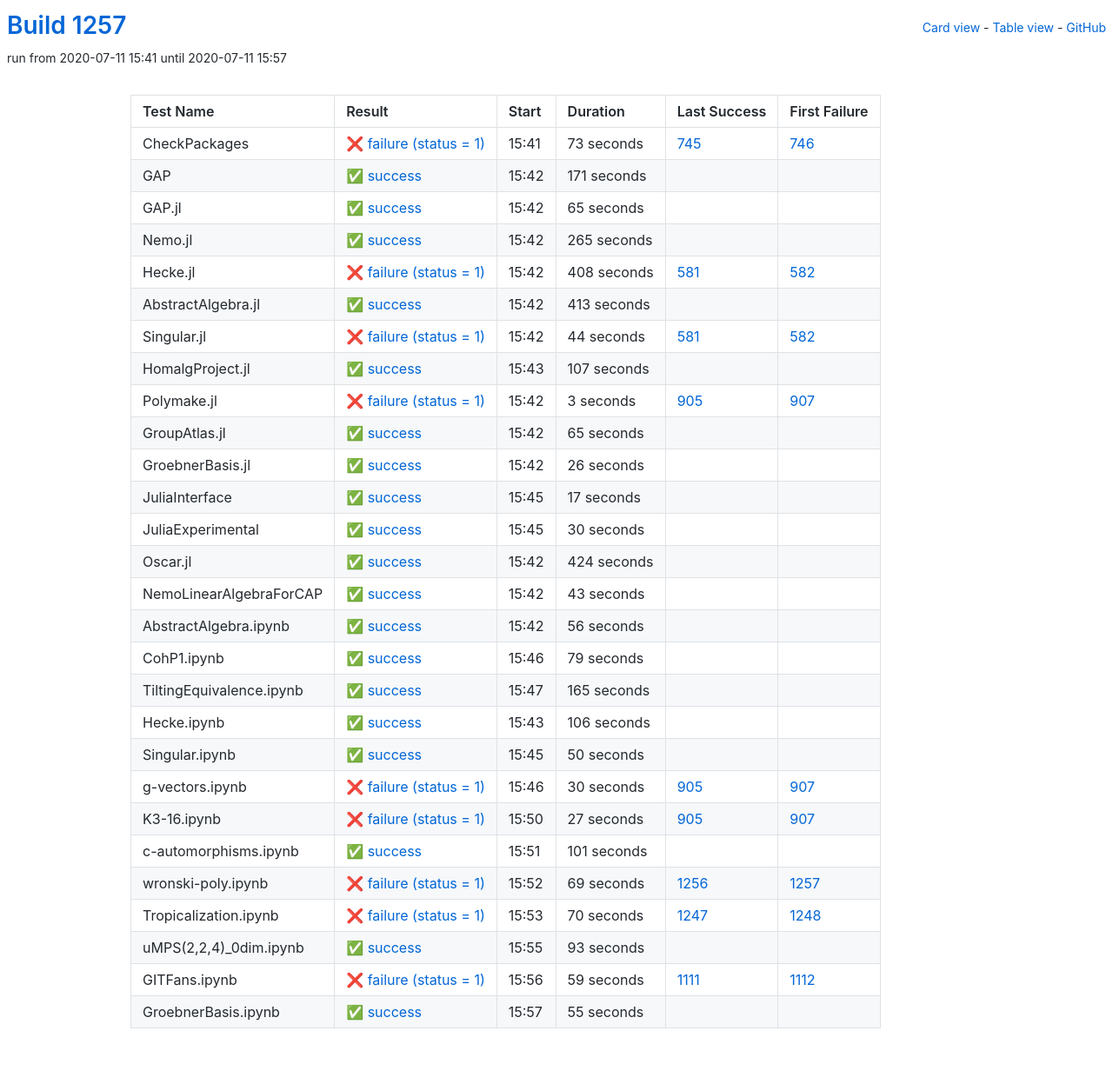
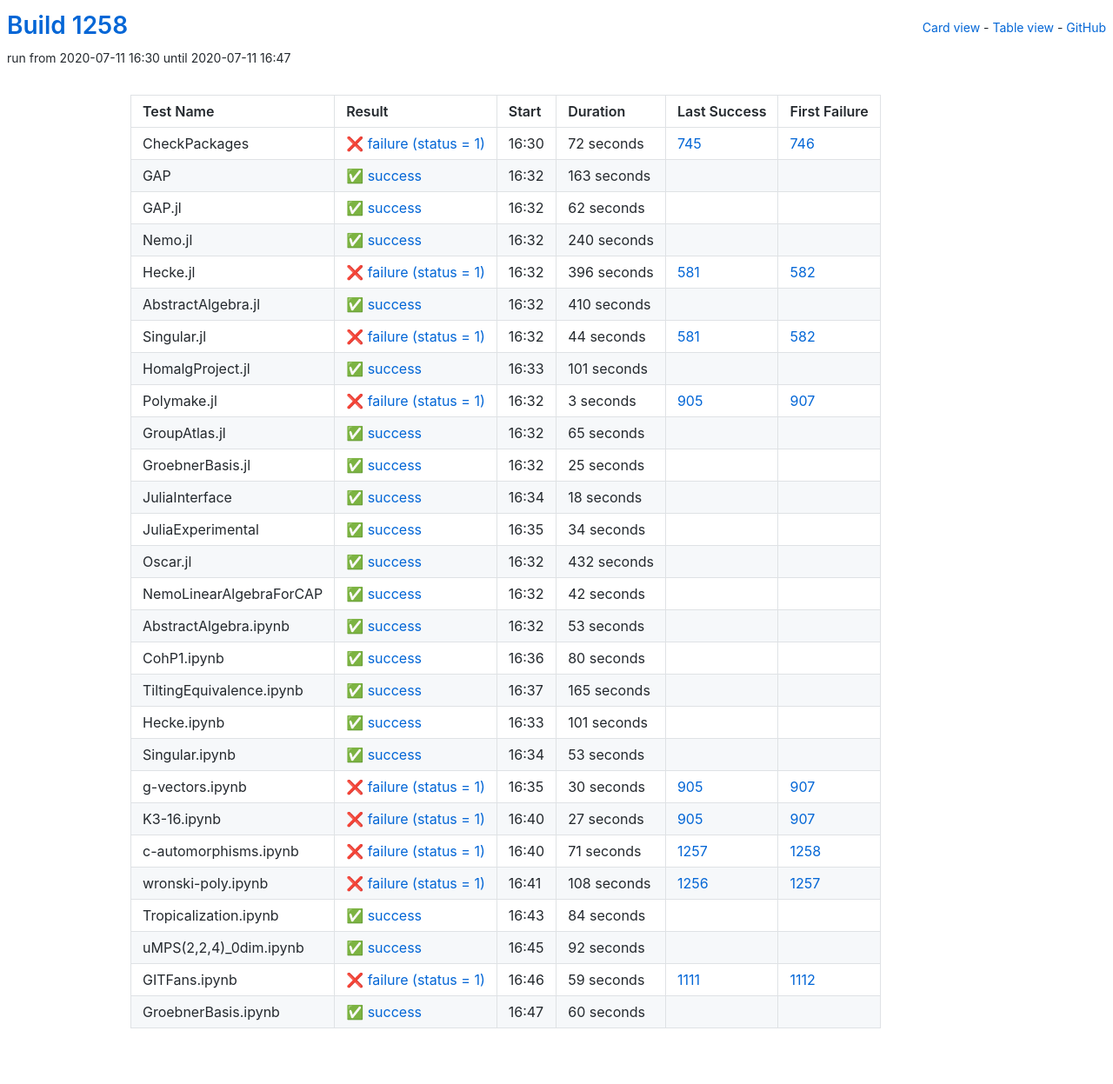
Before and after one commit to oscar-system/oscar-ci-status-1.4, a Jekyll site: the page built from table.html, in a window 1280 px wide. Shown: the whole page at 87% size. Built offline with Jekyll 4.4.1, drawn with Linux system fonts in a browser that asks for light colours.

Commit message:
Build #1258

```diff
--- a/_data/ci.yml
+++ b/_data/ci.yml
@@ -1,6 +1,6 @@
 ---
-build: 1257
-build_url: https://oscarci.mathematik.uni-kl.de/job/oscar-julia-1.4/1257/
+build: 1258
+build_url: https://oscarci.mathematik.uni-kl.de/job/oscar-julia-1.4/1258/
 job: oscar-julia-1.4
 organization: oscar-system
 repo: oscar-ci-status-1.4
@@ -8,80 +8,80 @@ repourl: https://github.com/oscar-system/oscar-ci-status-1.4
 tests:
 - name: CheckPackages
   id: checkpackages
-  log: https://oscarci.mathematik.uni-kl.de/job/oscar-julia-1.4/1257/artifact/logs/build-1257/CheckPackages.log
-  start: 2020-07-11 15:41
+  log: https://oscarci.mathematik.uni-kl.de/job/oscar-julia-1.4/1258/artifact/logs/build-1258/CheckPackages.log
+  start: 2020-07-11 16:30
   success: false
   exitcode: 1
   status: failure
-  duration: 73
+  duration: 72
   last_success: 745
   last_success_url: https://oscarci.mathematik.uni-kl.de/job/oscar-julia-1.4/745/
   first_failure: 746
   first_failure_url: https://oscarci.mathematik.uni-kl.de/job/oscar-julia-1.4/746/
 - name: GAP
   id: gap
-  log: https://oscarci.mathematik.uni-kl.de/job/oscar-julia-1.4/1257/artifact/logs/build-1257/GAP.log
-  start: 2020-07-11 15:42
+  log: https://oscarci.mathematik.uni-kl.de/job/oscar-julia-1.4/1258/artifact/logs/build-1258/GAP.log
+  start: 2020-07-11 16:32
   success: true
   exitcode: 0
   status: success
-  duration: 171
+  duration: 163
   last_success: false
   last_success_url:
   first_failure: false
   first_failure_url:
 - name: GAP.jl
   id: gap-jl
-  log: https://oscarci.mathematik.uni-kl.de/job/oscar-julia-1.4/1257/artifact/logs/build-1257/GAP.jl.log
-  start: 2020-07-11 15:42
+  log: https://oscarci.mathematik.uni-kl.de/job/oscar-julia-1.4/1258/artifact/logs/build-1258/GAP.jl.log
+  start: 2020-07-11 16:32
   success: true
   exitcode: 0
   status: success
-  duration: 65
+  duration: 62
   last_success: false
   last_success_url:
   first_failure: false
   first_failure_url:
 - name: Nemo.jl
   id: nemo-jl
-  log: https://oscarci.mathematik.uni-kl.de/job/oscar-julia-1.4/1257/artifact/logs/build-1257/Nemo.jl.log
-  start: 2020-07-11 15:42
+  log: https://oscarci.mathematik.uni-kl.de/job/oscar-julia-1.4/1258/artifact/logs/build-1258/Nemo.jl.log
+  start: 2020-07-11 16:32
   success: true
   exitcode: 0
   status: success
-  duration: 265
+  duration: 240
   last_success: false
   last_success_url:
   first_failure: false
   first_failure_url:
 - name: Hecke.jl
   id: hecke-jl
-  log: https://oscarci.mathematik.uni-kl.de/job/oscar-julia-1.4/1257/artifact/logs/build-1257/Hecke.jl.log
-  start: 2020-07-11 15:42
+  log: https://oscarci.mathematik.uni-kl.de/job/oscar-julia-1.4/1258/artifact/logs/build-1258/Hecke.jl.log
+  start: 2020-07-11 16:32
   success: false
   exitcode: 1
   status: failure
-  duration: 408
+  duration: 396
   last_success: 581
   last_success_url: https://oscarci.mathematik.uni-kl.de/job/oscar-julia-1.4/581/
   first_failure: 582
   first_failure_url: https://oscarci.mathematik.uni-kl.de/job/oscar-julia-1.4/582/
 - name: AbstractAlgebra.jl
   id: abstractalgebra-jl
-  log: https://oscarci.mathematik.uni-kl.de/job/oscar-julia-1.4/1257/artifact/logs/build-1257/AbstractAlgebra.jl.log
-  start: 2020-07-11 15:42
+  log: https://oscarci.mathematik.uni-kl.de/job/oscar-julia-1.4/1258/artifact/logs/build-1258/AbstractAlgebra.jl.log
+  start: 2020-07-11 16:32
   success: true
   exitcode: 0
   status: success
-  duration: 413
+  duration: 410
   last_success: false
   last_success_url:
   first_failure: false
   first_failure_url:
 - name: Singular.jl
   id: singular-jl
-  log: https://oscarci.mathematik.uni-kl.de/job/oscar-julia-1.4/1257/artifact/logs/build-1257/Singular.jl.log
-  start: 2020-07-11 15:42
+  log: https://oscarci.mathematik.uni-kl.de/job/oscar-julia-1.4/1258/artifact/logs/build-1258/Singular.jl.log
+  start: 2020-07-11 16:32
   success: false
   exitcode: 1
   status: failure
@@ -92,20 +92,20 @@ tests:
   first_failure_url: https://oscarci.mathematik.uni-kl.de/job/oscar-julia-1.4/582/
 - name: HomalgProject.jl
   id: homalgproject-jl
-  log: https://oscarci.mathematik.uni-kl.de/job/oscar-julia-1.4/1257/artifact/logs/build-1257/HomalgProject.jl.log
-  start: 2020-07-11 15:43
+  log: https://oscarci.mathematik.uni-kl.de/job/oscar-julia-1.4/1258/artifact/logs/build-1258/HomalgProject.jl.log
+  start: 2020-07-11 16:33
   success: true
   exitcode: 0
   status: success
-  duration: 107
+  duration: 101
   last_success: false
   last_success_url:
   first_failure: false
   first_failure_url:
 - name: Polymake.jl
   id: polymake-jl
-  log: https://oscarci.mathematik.uni-kl.de/job/oscar-julia-1.4/1257/artifact/logs/build-1257/Polymake.jl.log
-  start: 2020-07-11 15:42
+  log: https://oscarci.mathematik.uni-kl.de/job/oscar-julia-1.4/1258/artifact/logs/build-1258/Polymake.jl.log
+  start: 2020-07-11 16:32
   success: false
   exitcode: 1
   status: failure
@@ -116,8 +116,8 @@ tests:
   first_failure_url: https://oscarci.mathematik.uni-kl.de/job/oscar-julia-1.4/907/
 - name: GroupAtlas.jl
   id: groupatlas-jl
-  log: https://oscarci.mathematik.uni-kl.de/job/oscar-julia-1.4/1257/artifact/logs/build-1257/GroupAtlas.jl.log
-  start: 2020-07-11 15:42
+  log: https://oscarci.mathematik.uni-kl.de/job/oscar-julia-1.4/1258/artifact/logs/build-1258/GroupAtlas.jl.log
+  start: 2020-07-11 16:32
   success: true
   exitcode: 0
   status: success
@@ -128,92 +128,92 @@ tests:
   first_failure_url:
 - name: GroebnerBasis.jl
   id: groebnerbasis-jl
-  log: https://oscarci.mathematik.uni-kl.de/job/oscar-julia-1.4/1257/artifact/logs/build-1257/GroebnerBasis.jl.log
-  start: 2020-07-11 15:42
+  log: https://oscarci.mathematik.uni-kl.de/job/oscar-julia-1.4/1258/artifact/logs/build-1258/GroebnerBasis.jl.log
+  start: 2020-07-11 16:32
   success: true
   exitcode: 0
   status: success
-  duration: 26
+  duration: 25
   last_success: false
   last_success_url:
   first_failure: false
   first_failure_url:
 - name: JuliaInterface
   id: juliainterface
-  log: https://oscarci.mathematik.uni-kl.de/job/oscar-julia-1.4/1257/artifact/logs/build-1257/JuliaInterface.log
-  start: 2020-07-11 15:45
+  log: https://oscarci.mathematik.uni-kl.de/job/oscar-julia-1.4/1258/artifact/logs/build-1258/JuliaInterface.log
+  start: 2020-07-11 16:34
   success: true
   exitcode: 0
   status: success
-  duration: 17
+  duration: 18
   last_success: false
   last_success_url:
   first_failure: false
   first_failure_url:
 - name: JuliaExperimental
   id: juliaexperimental
-  log: https://oscarci.mathematik.uni-kl.de/job/oscar-julia-1.4/1257/artifact/logs/build-1257/JuliaExperimental.log
-  start: 2020-07-11 15:45
+  log: https://oscarci.mathematik.uni-kl.de/job/oscar-julia-1.4/1258/artifact/logs/build-1258/JuliaExperimental.log
+  start: 2020-07-11 16:35
   success: true
   exitcode: 0
   status: success
-  duration: 30
+  duration: 34
   last_success: false
   last_success_url:
   first_failure: false
   first_failure_url:
 - name: Oscar.jl
   id: oscar-jl
-  log: https://oscarci.mathematik.uni-kl.de/job/oscar-julia-1.4/1257/artifact/logs/build-1257/Oscar.jl.log
-  start: 2020-07-11 15:42
+  log: https://oscarci.mathematik.uni-kl.de/job/oscar-julia-1.4/1258/artifact/logs/build-1258/Oscar.jl.log
+  start: 2020-07-11 16:32
   success: true
   exitcode: 0
   status: success
-  duration: 424
+  duration: 432
   last_success: false
   last_success_url:
   first_failure: false
   first_failure_url:
 - name: NemoLinearAlgebraForCAP
   id: nemolinearalgebraforcap
-  log: https://oscarci.mathematik.uni-kl.de/job/oscar-julia-1.4/1257/artifact/logs/build-1257/NemoLinearAlgebraForCAP.log
-  start: 2020-07-11 15:42
+  log: https://oscarci.mathematik.uni-kl.de/job/oscar-julia-1.4/1258/artifact/logs/build-1258/NemoLinearAlgebraForCAP.log
+  start: 2020-07-11 16:32
   success: true
   exitcode: 0
   status: success
-  duration: 43
+  duration: 42
   last_success: false
   last_success_url:
   first_failure: false
   first_failure_url:
 - name: AbstractAlgebra.ipynb
   id: abstractalgebra-ipynb
-  log: https://oscarci.mathematik.uni-kl.de/job/oscar-julia-1.4/1257/artifact/logs/build-1257/AbstractAlgebra.ipynb.log
-  start: 2020-07-11 15:42
+  log: https://oscarci.mathematik.uni-kl.de/job/oscar-julia-1.4/1258/artifact/logs/build-1258/AbstractAlgebra.ipynb.log
+  start: 2020-07-11 16:32
   success: true
   exitcode: 0
   status: success
-  duration: 56
+  duration: 53
   last_success: false
   last_success_url:
   first_failure: false
   first_failure_url:
 - name: CohP1.ipynb
   id: cohp1-ipynb
-  log: https://oscarci.mathematik.uni-kl.de/job/oscar-julia-1.4/1257/artifact/logs/build-1257/CohP1.ipynb.log
-  start: 2020-07-11 15:46
+  log: https://oscarci.mathematik.uni-kl.de/job/oscar-julia-1.4/1258/artifact/logs/build-1258/CohP1.ipynb.log
+  start: 2020-07-11 16:36
   success: true
   exitcode: 0
   status: success
-  duration: 79
+  duration: 80
   last_success: false
   last_success_url:
   first_failure: false
   first_failure_url:
 - name: TiltingEquivalence.ipynb
   id: tiltingequivalence-ipynb
-  log: https://oscarci.mathematik.uni-kl.de/job/oscar-julia-1.4/1257/artifact/logs/build-1257/TiltingEquivalence.ipynb.log
-  start: 2020-07-11 15:47
+  log: https://oscarci.mathematik.uni-kl.de/job/oscar-julia-1.4/1258/artifact/logs/build-1258/TiltingEquivalence.ipynb.log
+  start: 2020-07-11 16:37
   success: true
   exitcode: 0
   status: success
@@ -224,32 +224,32 @@ tests:
   first_failure_url:
 - name: Hecke.ipynb
   id: hecke-ipynb
-  log: https://oscarci.mathematik.uni-kl.de/job/oscar-julia-1.4/1257/artifact/logs/build-1257/Hecke.ipynb.log
-  start: 2020-07-11 15:43
+  log: https://oscarci.mathematik.uni-kl.de/job/oscar-julia-1.4/1258/artifact/logs/build-1258/Hecke.ipynb.log
+  start: 2020-07-11 16:33
   success: true
   exitcode: 0
   status: success
-  duration: 106
+  duration: 101
   last_success: false
   last_success_url:
   first_failure: false
   first_failure_url:
 - name: Singular.ipynb
   id: singular-ipynb
-  log: https://oscarci.mathematik.uni-kl.de/job/oscar-julia-1.4/1257/artifact/logs/build-1257/Singular.ipynb.log
-  start: 2020-07-11 15:45
+  log: https://oscarci.mathematik.uni-kl.de/job/oscar-julia-1.4/1258/artifact/logs/build-1258/Singular.ipynb.log
+  start: 2020-07-11 16:34
   success: true
   exitcode: 0
   status: success
-  duration: 50
+  duration: 53
   last_success: false
   last_success_url:
   first_failure: false
   first_failure_url:
 - name: g-vectors.ipynb
   id: g-vectors-ipynb
-  log: https://oscarci.mathematik.uni-kl.de/job/oscar-julia-1.4/1257/artifact/logs/build-1257/g-vectors.ipynb.log
-  start: 2020-07-11 15:46
+  log: https://oscarci.mathematik.uni-kl.de/job/oscar-julia-1.4/1258/artifact/logs/build-1258/g-vectors.ipynb.log
+  start: 2020-07-11 16:35
   success: false
   exitcode: 1
   status: failure
@@ -260,8 +260,8 @@ tests:
   first_failure_url: https://oscarci.mathematik.uni-kl.de/job/oscar-julia-1.4/907/
 - name: K3-16.ipynb
   id: k3-16-ipynb
-  log: https://oscarci.mathematik.uni-kl.de/job/oscar-julia-1.4/1257/artifact/logs/build-1257/K3-16.ipynb.log
-  start: 2020-07-11 15:50
+  log: https://oscarci.mathematik.uni-kl.de/job/oscar-julia-1.4/1258/artifact/logs/build-1258/K3-16.ipynb.log
+  start: 2020-07-11 16:40
   success: false
   exitcode: 1
   status: failure
@@ -272,56 +272,56 @@ tests:
   first_failure_url: https://oscarci.mathematik.uni-kl.de/job/oscar-julia-1.4/907/
 - name: c-automorphisms.ipynb
   id: c-automorphisms-ipynb
-  log: https://oscarci.mathematik.uni-kl.de/job/oscar-julia-1.4/1257/artifact/logs/build-1257/c-automorphisms.ipynb.log
-  start: 2020-07-11 15:51
-  success: true
-  exitcode: 0
-  status: success
-  duration: 101
-  last_success: false
-  last_success_url:
-  first_failure: false
-  first_failure_url:
-- name: wronski-poly.ipynb
-  id: wronski-poly-ipynb
-  log: https://oscarci.mathematik.uni-kl.de/job/oscar-julia-1.4/1257/artifact/logs/build-1257/wronski-poly.ipynb.log
-  start: 2020-07-11 15:52
+  log: https://oscarci.mathematik.uni-kl.de/job/oscar-julia-1.4/1258/artifact/logs/build-1258/c-automorphisms.ipynb.log
+  start: 2020-07-11 16:40
   success: false
   exitcode: 1
   status: failure
-  duration: 69
+  duration: 71
+  last_success: 1257
+  last_success_url: https://oscarci.mathematik.uni-kl.de/job/oscar-julia-1.4/1257/
+  first_failure: 1258
+  first_failure_url: https://oscarci.mathematik.uni-kl.de/job/oscar-julia-1.4/1258/
+- name: wronski-poly.ipynb
+  id: wronski-poly-ipynb
+  log: https://oscarci.mathematik.uni-kl.de/job/oscar-julia-1.4/1258/artifact/logs/build-1258/wronski-poly.ipynb.log
+  start: 2020-07-11 16:41
+  success: false
+  exitcode: 1
+  status: failure
+  duration: 108
   last_success: 1256
   last_success_url: https://oscarci.mathematik.uni-kl.de/job/oscar-julia-1.4/1256/
   first_failure: 1257
   first_failure_url: https://oscarci.mathematik.uni-kl.de/job/oscar-julia-1.4/1257/
 - name: Tropicalization.ipynb
   id: tropicalization-ipynb
-  log: https://oscarci.mathematik.uni-kl.de/job/oscar-julia-1.4/1257/artifact/logs/build-1257/Tropicalization.ipynb.log
-  start: 2020-07-11 15:53
-  success: false
-  exitcode: 1
-  status: failure
-  duration: 70
-  last_success: 1247
-  last_success_url: https://oscarci.mathematik.uni-kl.de/job/oscar-julia-1.4/1247/
-  first_failure: 1248
-  first_failure_url: https://oscarci.mathematik.uni-kl.de/job/oscar-julia-1.4/1248/
-- name: uMPS(2,2,4)_0dim.ipynb
-  id: umps-2-2-4-0dim-ipynb
-  log: https://oscarci.mathematik.uni-kl.de/job/oscar-julia-1.4/1257/artifact/logs/build-1257/uMPS-2-2-4-_0dim.ipynb.log
-  start: 2020-07-11 15:55
+  log: https://oscarci.mathematik.uni-kl.de/job/oscar-julia-1.4/1258/artifact/logs/build-1258/Tropicalization.ipynb.log
+  start: 2020-07-11 16:43
   success: true
   exitcode: 0
   status: success
-  duration: 93
+  duration: 84
+  last_success: false
+  last_success_url:
+  first_failure: false
+  first_failure_url:
+- name: uMPS(2,2,4)_0dim.ipynb
+  id: umps-2-2-4-0dim-ipynb
+  log: https://oscarci.mathematik.uni-kl.de/job/oscar-julia-1.4/1258/artifact/logs/build-1258/uMPS-2-2-4-_0dim.ipynb.log
+  start: 2020-07-11 16:45
+  success: true
+  exitcode: 0
+  status: success
+  duration: 92
   last_success: false
   last_success_url:
   first_failure: false
   first_failure_url:
 - name: GITFans.ipynb
   id: gitfans-ipynb
-  log: https://oscarci.mathematik.uni-kl.de/job/oscar-julia-1.4/1257/artifact/logs/build-1257/GITFans.ipynb.log
-  start: 2020-07-11 15:56
+  log: https://oscarci.mathematik.uni-kl.de/job/oscar-julia-1.4/1258/artifact/logs/build-1258/GITFans.ipynb.log
+  start: 2020-07-11 16:46
   success: false
   exitcode: 1
   status: failure
@@ -332,12 +332,12 @@ tests:
   first_failure_url: https://oscarci.mathematik.uni-kl.de/job/oscar-julia-1.4/1112/
 - name: GroebnerBasis.ipynb
   id: groebnerbasis-ipynb
-  log: https://oscarci.mathematik.uni-kl.de/job/oscar-julia-1.4/1257/artifact/logs/build-1257/GroebnerBasis.ipynb.log
-  start: 2020-07-11 15:57
+  log: https://oscarci.mathematik.uni-kl.de/job/oscar-julia-1.4/1258/artifact/logs/build-1258/GroebnerBasis.ipynb.log
+  start: 2020-07-11 16:47
   success: true
   exitcode: 0
   status: success
-  duration: 55
+  duration: 60
   last_success: false
   last_success_url:
   first_failure: false
```
Also changed, not shown: README.md.
